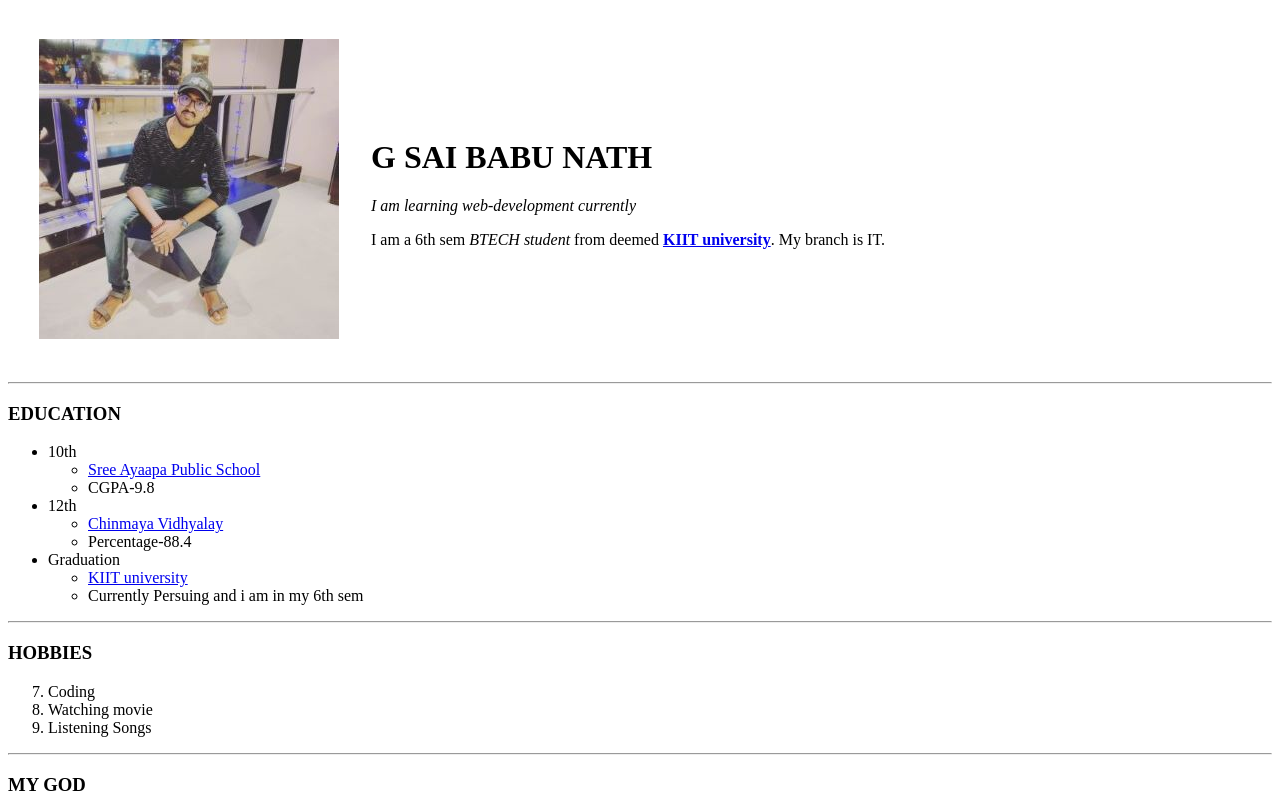
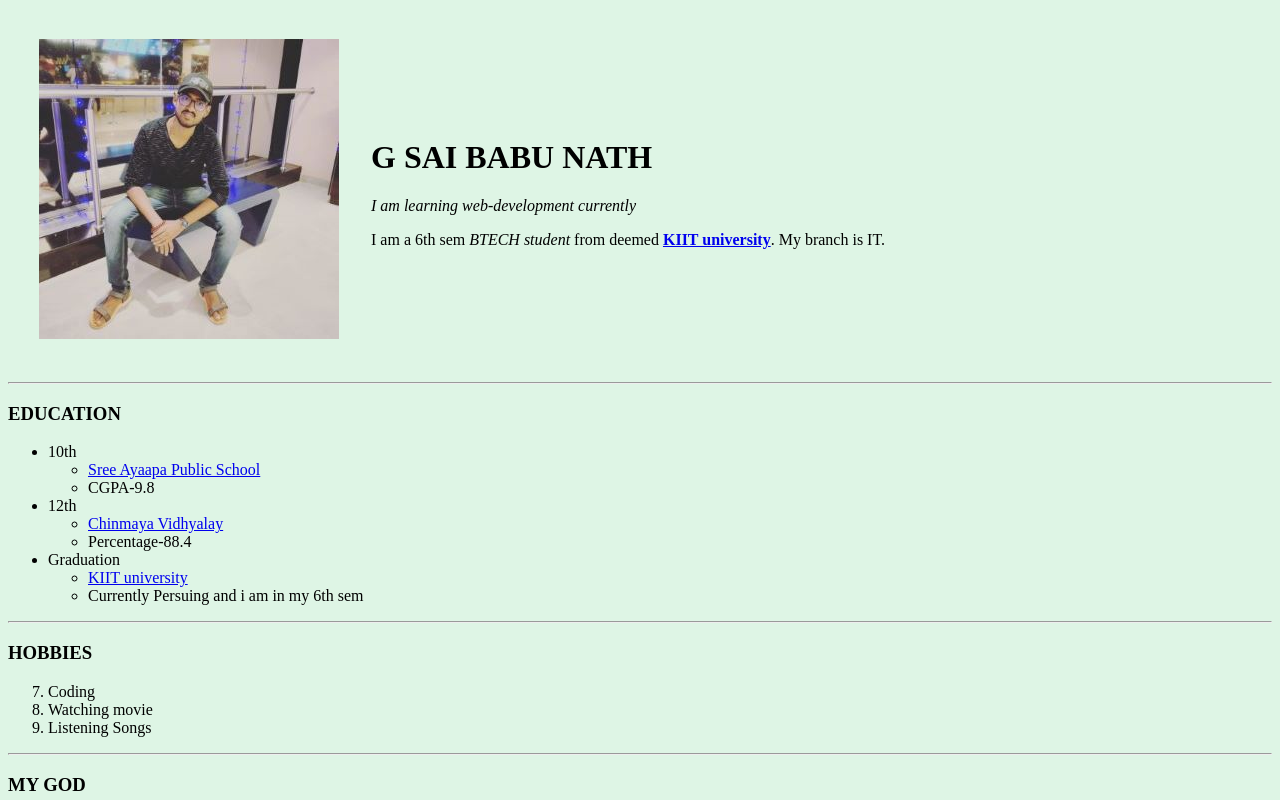
Before and after one commit to SunSet1812/CV, a plain HTML site: page index.html in a window 1280 px wide. Shown: the top 800 px of the page. Drawn offline with Linux system fonts and the light colour scheme.

Commit message:
Update index.html

```diff
--- a/index.html
+++ b/index.html
@@ -6,7 +6,7 @@
     <meta name="viewport" content="width=device-width, initial-scale=1.0">
     <title>Sai's personal site👏</title>
 </head>
-<body>
+<body style="background-color: #DEF5E5;">
     <table cellspacing="30">
         <tr>
             <td><img src="IMAGE/G SAI BABU NATH.jpg" alt="G SAI BABU NATH PROFILE"></td>
```
